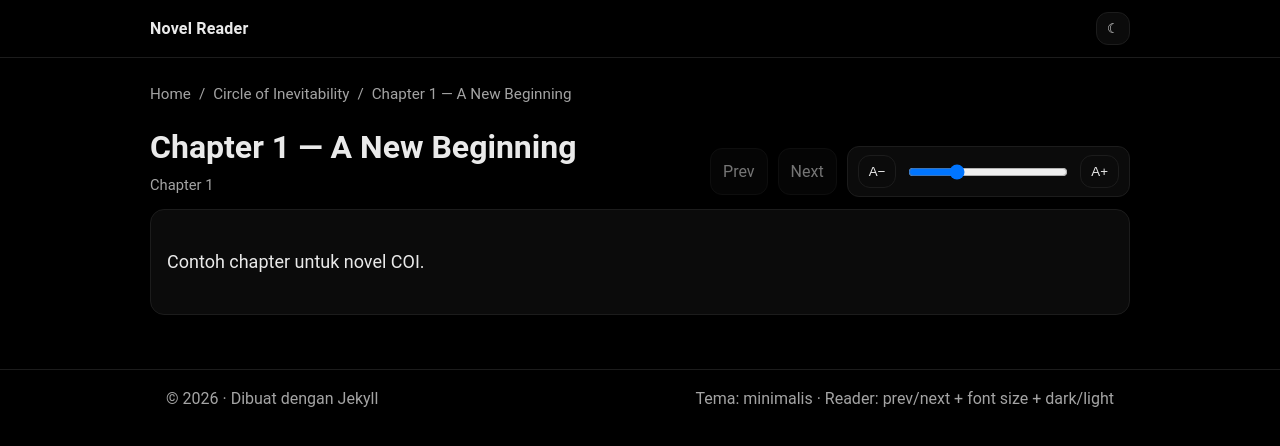
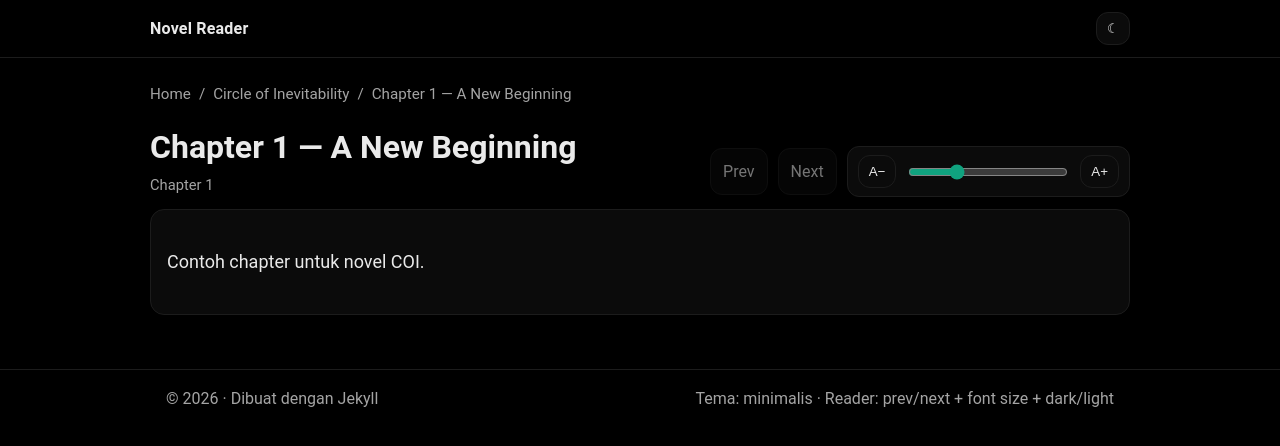
Before and after one commit to mumimoi/mumimoi.github.io, a Jekyll site: the page built from _chapters/coi/001.md, in a window 1280 px wide. Shown: the top 446 px of the page. Built offline with Jekyll 4.4.1, drawn with Linux system fonts in a browser that asks for light colours.

Commit message:
Update main.css

```diff
--- a/assets/css/main.css
+++ b/assets/css/main.css
@@ -317,7 +317,10 @@ code {
   background: var(--panel);
 }
 
-.font-slider { width: 160px; }
+.font-slider {
+  width: 160px;
+  accent-color: var(--accent);
+}
 
 .reader {
   background: var(--panel);
```
